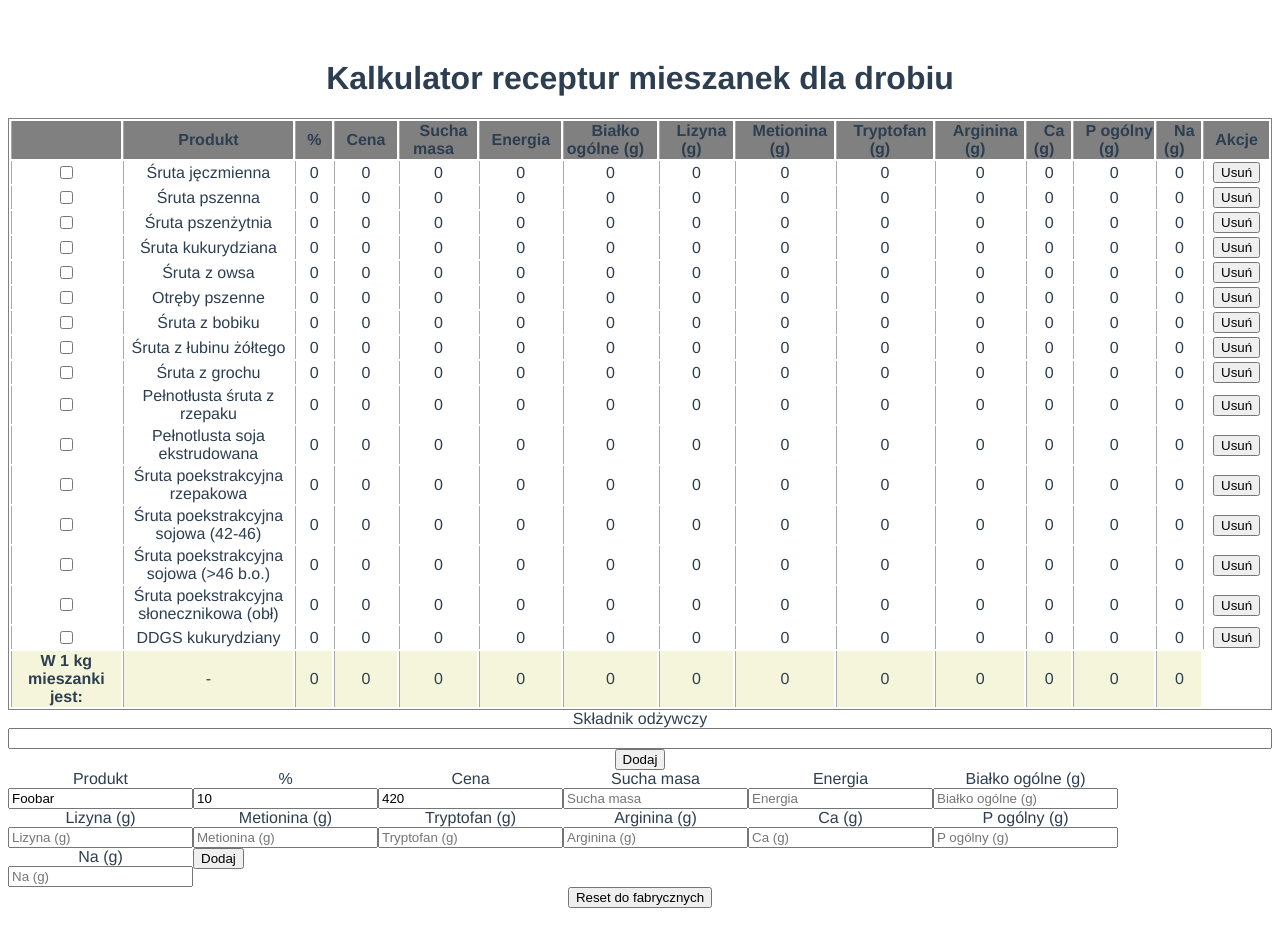
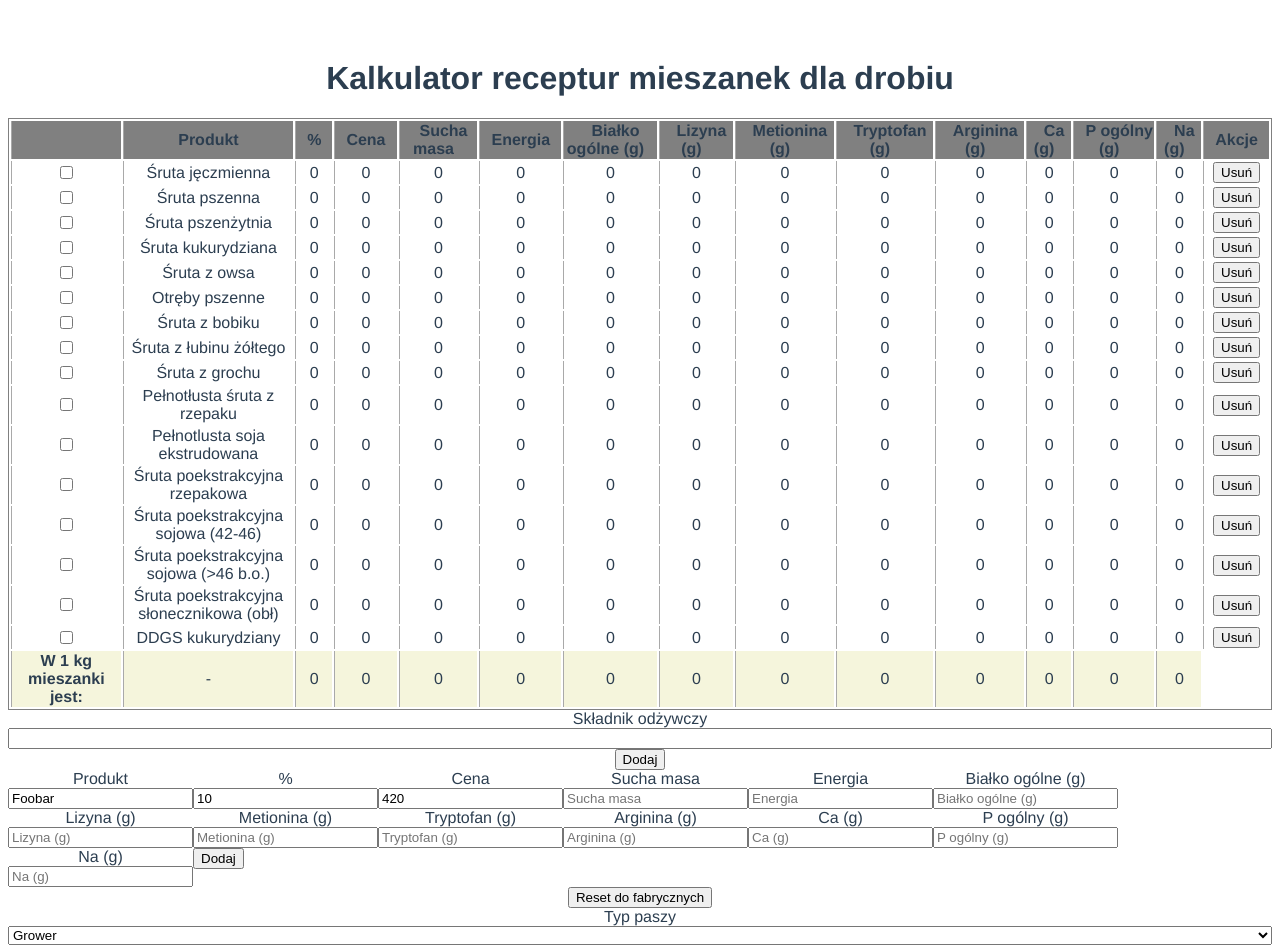
Before and after one commit to lemcz/sggw-poultry-forage-calculator, a Vue app: page / in a window 1280 px wide. Shown: the top 949 px of the page. Built offline with nearby package versions, Linux system fonts and the light colour scheme.

Commit message:
feat: Add SelectField with forage type selector

```diff
--- a/src/components/ForageCalculator.vue
+++ b/src/components/ForageCalculator.vue
@@ -9,7 +9,7 @@
     ></FoodItemTable>
     <div>
       <form v-on:submit.prevent="addNutrient()">
-        <TextField :is="'TextField'" v-model="nutrient" :label="'Składnik odżywczy'" :mode="FieldMode.Edit"></TextField>
+        <TextField v-model="nutrient" :label="'Składnik odżywczy'" :mode="FieldMode.Edit"></TextField>
         <div>
           <button>
             Dodaj
@@ -37,6 +37,20 @@
       <button v-on:click="resetToDefaults()">Reset do fabrycznych</button>
     </div>
     <div class="information-panel">
+      <SelectField
+        v-model="forageType"
+        v-on:change="logChange(forageType)"
+        :label="'Typ paszy'"
+        :mode="FieldMode.Edit"
+        :options="[
+          { value: ForageType.Starter, label: 'Starter' },
+          { value: ForageType.Prester, label: 'Prester' },
+          { value: ForageType.Grower, label: 'Grower' },
+          { value: ForageType.Finiszer, label: 'Finiszer' },
+          { value: ForageType.Nioska1, label: 'Nioska I' },
+          { value: ForageType.Nioska2, label: 'Nioska II' },
+        ]"
+      ></SelectField>
       <h3>Zalecane w 1 kg paszy dla różnych grup produkcyjnych:</h3>
     </div>
   </div>
@@ -46,6 +60,7 @@
 import { computed, defineComponent, ref } from 'vue';
 import TextField from '@/components/text-field/TextField.vue';
 import NumberField from '@/components/number-field/NumberField.vue';
+import SelectField from '@/components/select-field/SelectField.vue';
 import FoodItemTable from '@/components/foodItemTable/FoodItemTable.vue';
 import { FieldMode } from '@/models/fieldMode';
 import { FieldType } from '@/helpers/food-item.service';
@@ -53,12 +68,22 @@ import { alreadyExists } from '@/helpers/collection-helpers';
 import { FoodItemRecord, NutrientItem } from '@/models/foodItem.model';
 import { fillProductWithDefaults, getDefaultState, getHeaderType } from '@/helpers/food-item-table';
 
+export enum ForageType {
+  Prester,
+  Starter,
+  Grower,
+  Finiszer,
+  Nioska1,
+  Nioska2,
+}
+
 export default defineComponent({
   name: 'ForageCalculator',
   components: {
     FoodItemTable,
     TextField,
     NumberField,
+    SelectField,
   },
   setup() {
     const { headers: defaultHeaders, products: defaultProducts } = getDefaultState();
@@ -81,6 +106,7 @@ export default defineComponent({
       cost: 420,
     });
     const nutrient = ref('');
+    const forageType = ref(ForageType.Grower);
 
     return {
       schema,
@@ -88,7 +114,12 @@ export default defineComponent({
       products,
       nutrient,
       ingredient,
+      forageType,
       FieldMode,
+      ForageType,
+      logChange(type: ForageType) {
+        console.log('registered select field change', type);
+      },
       resetToDefaults() {
         const { products: defaultProducts, headers: defaultHeaders } = getDefaultState();
         products.value = defaultProducts;
--- /dev/null
+++ b/src/components/select-field/SelectField.vue
@@ -0,0 +1,43 @@
+<template>
+  <div class="form-input">
+    <label :for="property" v-if="label">
+      <span>{{ label }}</span>
+    </label>
+    <select
+      :id="property"
+      :name="property"
+      :multiple="multi"
+      :value="modelValue"
+      @input="$emit('update:modelValue', $event.target.value)"
+    >
+      <option v-for="option in options" :key="option.value" :value="option.value">
+        {{ option.label }}
+      </option>
+    </select>
+    <span v-if="mode === Mode.View">
+      {{ modelValue }}
+    </span>
+  </div>
+</template>
+
+<script>
+import { defineComponent } from 'vue';
+import { FieldMode } from '@/models/fieldMode';
+
+export default defineComponent({
+  name: 'SelectField',
+  props: ['property', 'label', 'mode', 'multi', 'modelValue', 'options'],
+  setup() {
+    return {
+      Mode: FieldMode,
+    };
+  },
+});
+</script>
+
+<style scoped>
+.form-input {
+  display: flex;
+  flex-direction: column;
+}
+</style>
```
